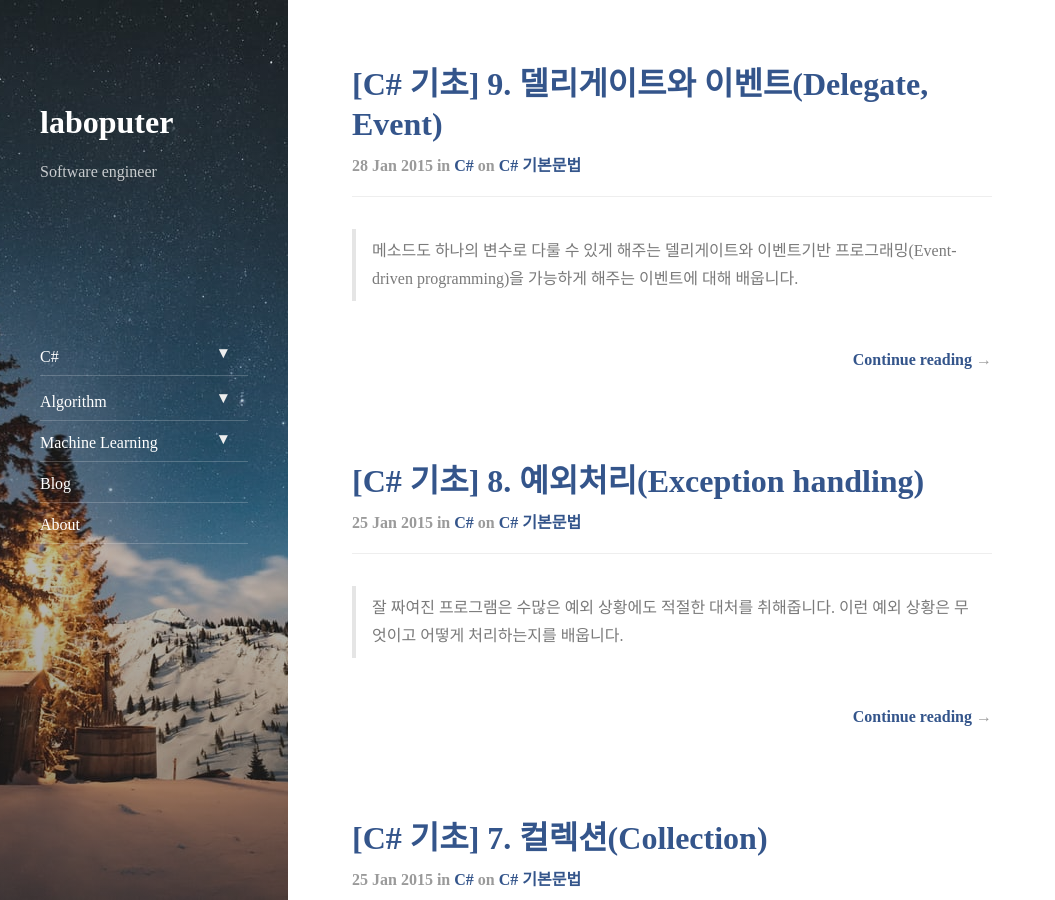
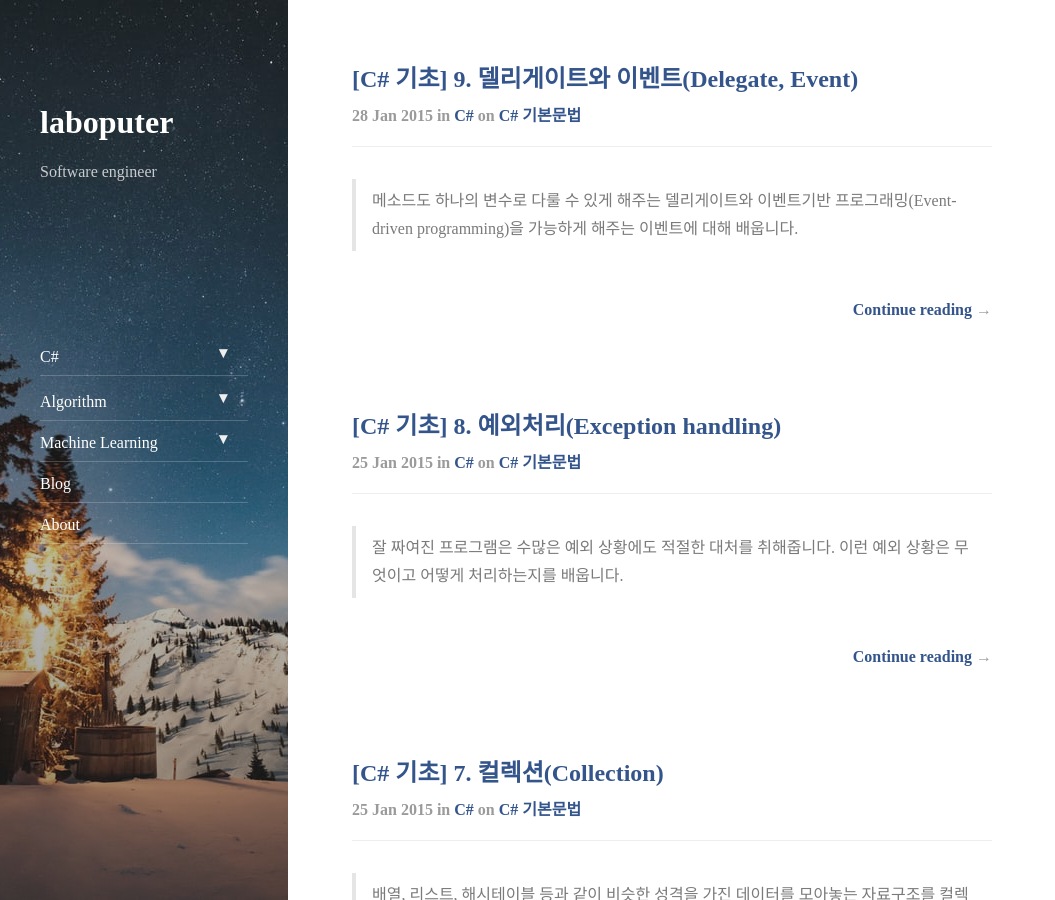
Before and after one commit to Laboputer/Laboputer.github.io, a Jekyll site: the page built from index.html, in a window 1280 px wide and 900 px high. Shown: the whole window, without its empty margins (0-1055 px from the left). Built offline with Jekyll 4.4.1, drawn with Linux system fonts in a browser that asks for light colours; nearby versions of some CDN libraries; the list of posts is cut into pages by our own code.

Commit message:
update css

```diff
--- a/_sass/pooleparty/_type-inline.scss
+++ b/_sass/pooleparty/_type-inline.scss
@@ -13,7 +13,7 @@ h1, h2, h3, h4, h5, h6, .h1, .h2, .h3, .h4, .h5, .h6 {
 }
 
 h1, .h1 {
-  font-size: 2rem;
+  font-size: 1.5rem;
   line-height: 1.25;
 }
 
```
